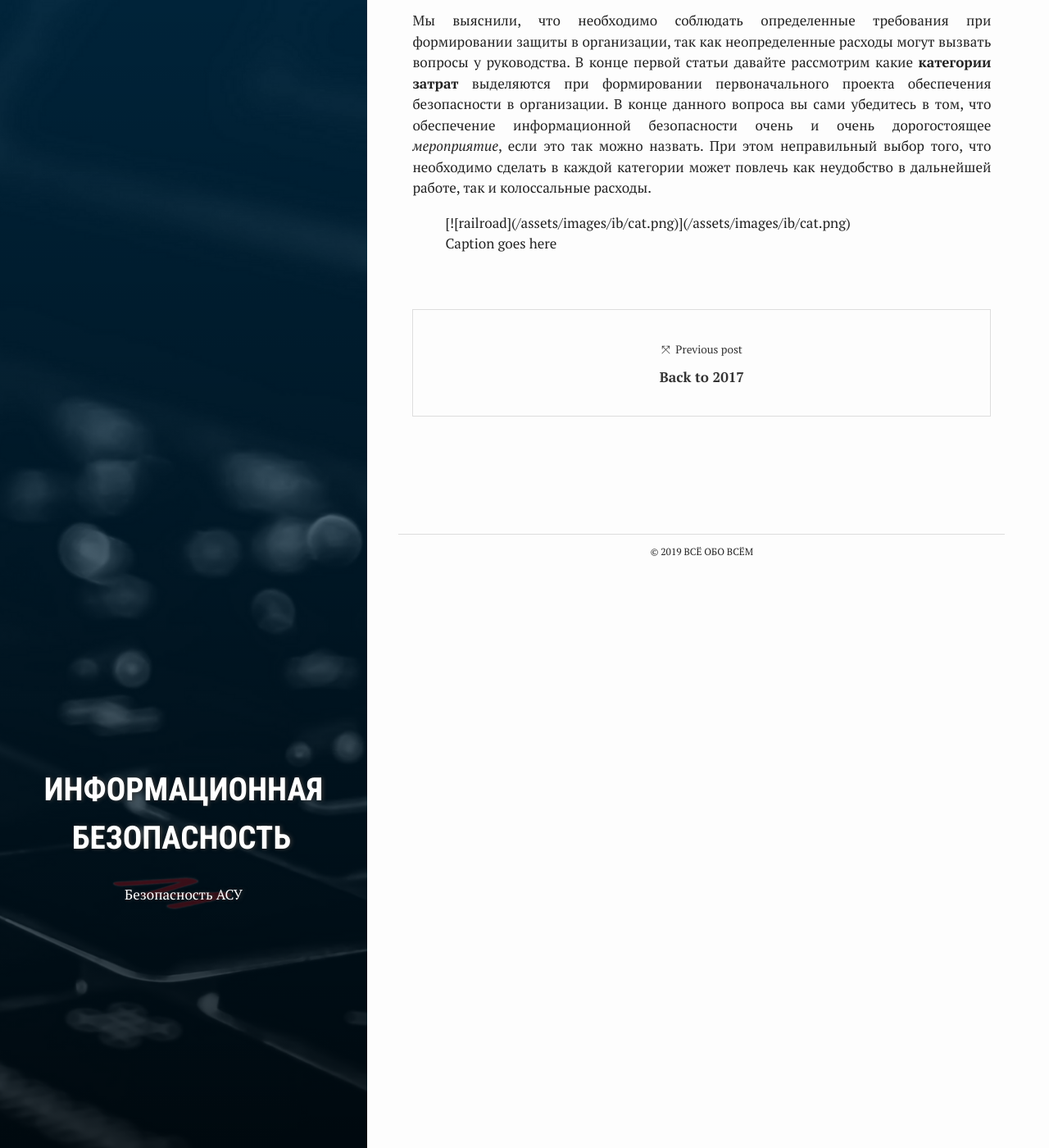
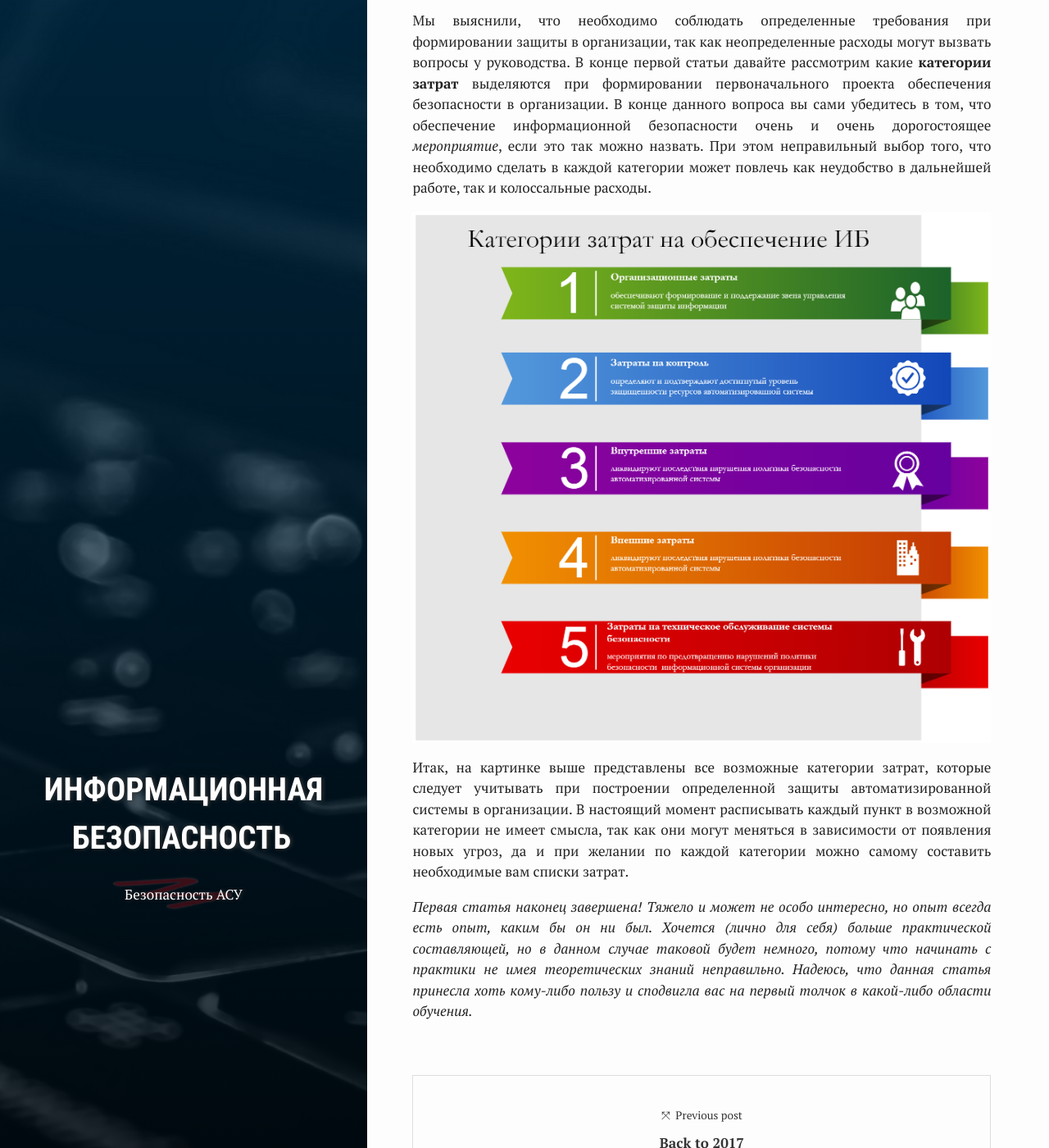
Before and after one commit to ghostmorgan/ghostmorgan.github.io, a Jekyll site: the page built from _posts/2019-10-11-inform_security_1_1.md, in a window 1280 px wide and 1400 px high, scrolled down 9191 px. Shown: the whole window at 82% size. Built offline with Jekyll 4.4.1, drawn with Linux system fonts in a browser that asks for light colours; nearby versions of some CDN libraries; comment, search, counter and statistics services are not loaded.

Commit message:
Update article

```diff
--- a/_posts/2019-10-11-inform_security_1_1.md
+++ b/_posts/2019-10-11-inform_security_1_1.md
@@ -171,7 +171,8 @@ comments: true
 
 Мы выяснили, что необходимо соблюдать определенные требования при формировании защиты в организации, так как неопределенные расходы могут вызвать вопросы у руководства. В конце первой статьи давайте рассмотрим какие **категории затрат** выделяются при формировании первоначального проекта обеспечения безопасности в организации. В конце данного вопроса вы сами убедитесь в том, что обеспечение информационной безопасности очень и очень дорогостоящее *мероприятие*, если это так можно назвать. При этом неправильный выбор того, что необходимо сделать в каждой категории может повлечь как неудобство в дальнейшей работе, так и колоссальные расходы.
 
-<figure>
 [![railroad]({{ site.images | relative_url }}/ib/cat.png)]({{ site.images | relative_url }}/ib/cat.png)
-<figcaption>Caption goes here</figcaption>
-</figure>
+
+Итак, на картинке выше представлены все возможные категории затрат, которые следует учитывать при построении определенной защиты автоматизированной системы в организации. В настоящий момент расписывать каждый пункт в возможной категории не имеет смысла, так как они могут меняться в зависимости от появления новых угроз, да и при желании по каждой категории можно самому составить необходимые вам списки затрат.
+
+*Первая статья наконец завершена! Тяжело и может не особо интересно, но опыт всегда есть опыт, каким бы он ни был. Хочется (лично для себя) больше практической составляющей, но в данном случае таковой будет немного, потому что начинать с практики не имея теоретических знаний неправильно. Надеюсь, что данная статья принесла хоть кому-либо пользу и сподвигла вас на первый толчок в какой-либо области обучения.*
```
